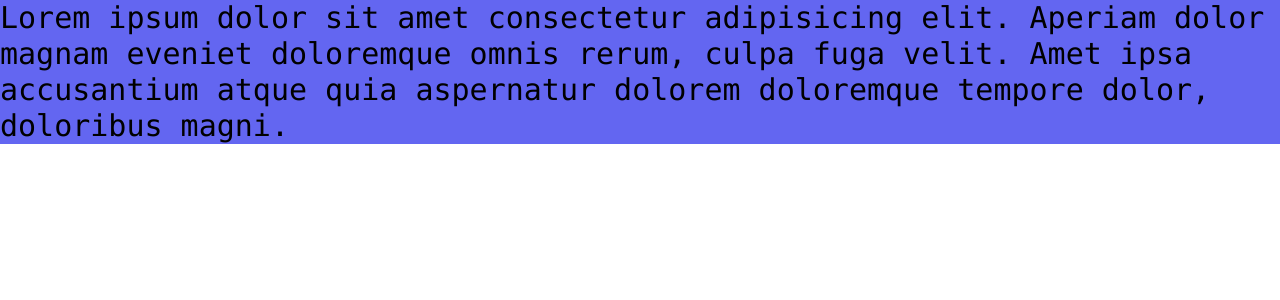
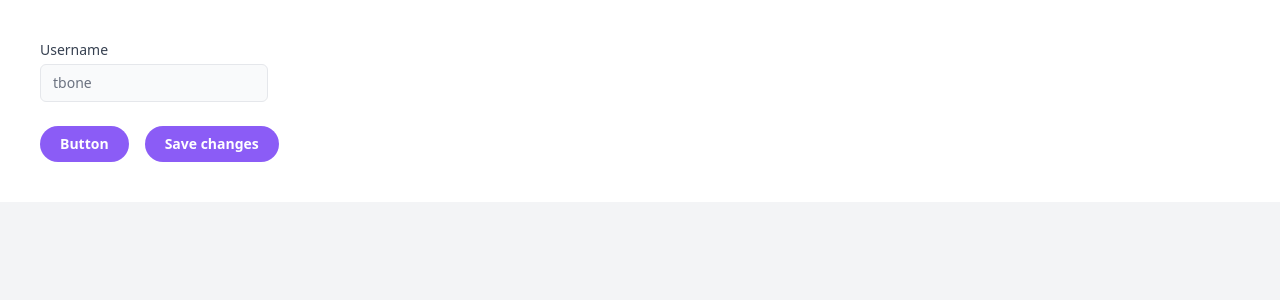
Before and after one commit to jasonhoi/Tailwindcss-Nextjs, a Next.js app: page / in a window 1280 px wide. Shown: the top 300 px of the page. Built offline with nearby package versions, Linux system fonts and the light colour scheme.

Commit message:
test tailwind css v3

```diff
--- a/pages/index.js
+++ b/pages/index.js
@@ -4,11 +4,30 @@ import styles from '../styles/Home.module.css'
 
 export default function Home() {
   return (
-    <div className="container bg-indigo-500 mx-auto">
-      <p className='font-mono text-3xl'>Lorem ipsum dolor sit amet consectetur adipisicing elit.
-        Aperiam dolor magnam eveniet doloremque omnis rerum, culpa fuga velit.
-        Amet ipsa accusantium atque quia aspernatur dolorem doloremque tempore
-        dolor, doloribus magni.</p>
+    <div className="lg:container mx-auto p-10 bg-white">
+        <form className="mb-6">
+            <label className="block">
+                <span className="block text-sm font-medium text-gray-700">Username</span>
+            </label>
+            <input type="text" value="tbone" disabled class="mt-1 block px-3 py-2 bg-white border border-gray-300 rounded-md text-sm shadow-sm placeholder-gray-400
+              focus:outline-none focus:border-sky-500 focus:ring-1 focus:ring-sky-500
+              disabled:bg-gray-50 disabled:text-gray-500 disabled:border-gray-200 disabled:shadow-none
+              invalid:border-pink-500 invalid:text-pink-600
+              focus:invalid:border-pink-500 focus:invalid:ring-pink-500
+            "/>
+        </form>
+
+        <div className="flex flex-row space-x-4">
+          <button className="leading-5 font-semibold active:bg-violet-800
+          focus:ring-violet-300 focus:ring focus:outline-none text-white text-sm
+          bg-violet-500 hover:bg-violet-600 text-center rounded-full px-5 py-2">Button</button>
+          <button type="button" className="bg-violet-500 hover:bg-violet-600 focus:outline-none
+          focus:ring focus:ring-violet-300 active:bg-violet-700 px-5 py-2 text-sm leading-5
+          rounded-full font-semibold text-white">
+              Save changes
+          </button>
+        </div>
+
     </div>
   )
 }
--- a/styles/globals.css
+++ b/styles/globals.css
@@ -1,3 +1,7 @@
 @tailwind base;
 @tailwind components;
 @tailwind utilities;
+
+body{
+    @apply bg-gray-100;
+}
```
